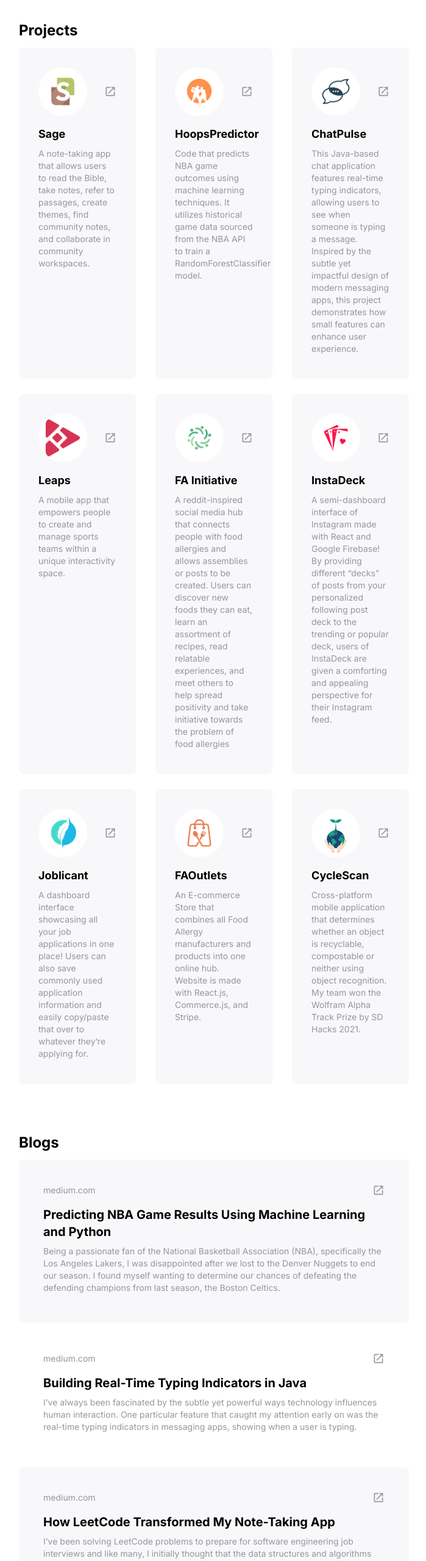
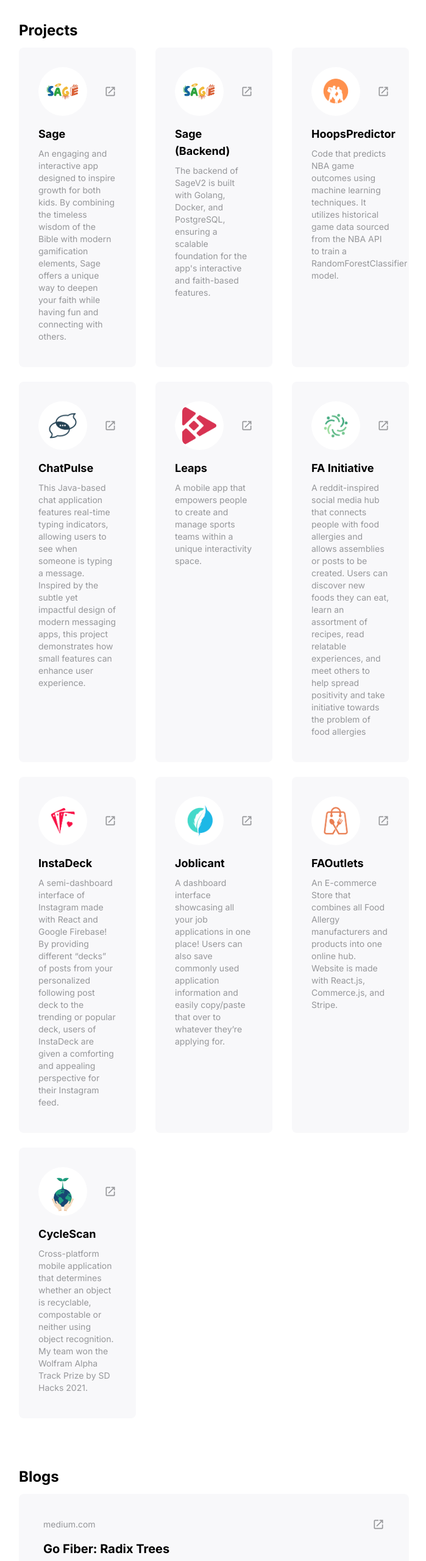
Before and after one commit to juliuscecilia33/PortfolioV3, a Next.js app: page / in a window 1280 px wide. Shown: the part 2420-4980 px from the top of the page at 61% size, without its empty margins (289-988 px from the left). Built offline with nearby package versions, Linux system fonts and the light colour scheme.

Commit message:
updated 12/12/24

```diff
--- a/src/app/containers/Projects.tsx
+++ b/src/app/containers/Projects.tsx
@@ -1,5 +1,5 @@
 import Leaps from "../../assets/LeapsLogo.png";
-import Sage from "../../assets/SageV2.png";
+import SageLogo from "../../assets/SageLogo.png";
 import Joblicant from "../../assets/Joblicant.png";
 import ChatPulse from "../../assets/ChatPulse.png";
 import FAInitiative from "../../assets/FAInitiative.png";
@@ -13,13 +13,18 @@ const Projects = () => {
   return (
     <>
       <Project
-        imageSrc={Sage}
+        imageSrc={SageLogo}
         imageAlt="Sage"
         projectName="Sage"
-        projectDescription="A note-taking app that allows users to read the Bible, take notes,
-            refer to passages, create themes, find community notes, and
-            collaborate in community workspaces."
-        projectLink="https://github.com/juliuscecilia33/Sage"
+        projectDescription="An engaging and interactive app designed to inspire growth for both kids. By combining the timeless wisdom of the Bible with modern gamification elements, Sage offers a unique way to deepen your faith while having fun and connecting with others."
+        projectLink="https://github.com/juliuscecilia33/sagev2-mobile"
+      />
+      <Project
+        imageSrc={SageLogo}
+        imageAlt="Sage"
+        projectName="Sage (Backend)"
+        projectDescription="The backend of SageV2 is built with Golang, Docker, and PostgreSQL, ensuring a scalable foundation for the app's interactive and faith-based features."
+        projectLink="https://github.com/juliuscecilia33/sagev2"
       />
       <Project
         imageSrc={HoopsPredictor}
--- a/src/app/page.tsx
+++ b/src/app/page.tsx
@@ -96,6 +96,30 @@ export default function Home() {
         Blogs
       </h2>
       <Blog
+        blogLink="https://medium.com/@juliuscecilia33/go-fiber-radix-trees-9a1befb873f2"
+        backgroundColor="F8F8FA"
+        blogTitle="Go Fiber: Radix Trees"
+        blogDescription="One of the coolest things I’ve learned about Go Fiber is how it uses a Radix Tree for routing."
+      />
+      <Blog
+        blogLink="https://medium.com/@juliuscecilia33/gorm-in-golang-transaction-management-callbacks-and-preloading-41a30a2498ab"
+        backgroundColor="FFFFFF"
+        blogTitle="GORM in Golang: Transaction Management, Callbacks, and Preloading"
+        blogDescription="I needed a reliable ORM to handle the database interactions."
+      />
+      <Blog
+        blogLink="https://medium.com/@juliuscecilia33/understanding-embeddings-with-pinecone-9f765b490387"
+        backgroundColor="F8F8FA"
+        blogTitle="Understanding Embeddings with Pinecone"
+        blogDescription="ecently, I took a deep dive into Pinecone (https://www.pinecone.io/), a vector database designed for high-dimensional data like embeddings."
+      />
+      <Blog
+        blogLink="https://medium.com/@juliuscecilia33/planning-out-the-architecture-of-my-educational-app-for-kids-f0444b021c47"
+        backgroundColor="FFFFFF"
+        blogTitle="Planning Out the Architecture of My Educational App for kids"
+        blogDescription="Here’s the tech: React Native for the mobile apps, Golang for the backend, PostgreSQL for the database, and Docker for containerization."
+      />
+      <Blog
         blogLink="https://medium.com/@juliuscecilia33/predicting-nba-game-results-using-machine-learning-and-python-6be209d6d165"
         backgroundColor="F8F8FA"
         blogTitle="Predicting NBA Game Results Using Machine Learning and Python"
@@ -112,18 +136,6 @@ export default function Home() {
         backgroundColor="F8F8FA"
         blogTitle="How LeetCode Transformed My Note-Taking App"
         blogDescription="I&rsquo;ve been solving LeetCode problems to prepare for software engineering job interviews and like many, I initially thought that the data structures and algorithms emphasized in these problems would rarely be encountered in real-life work and projects. However, my recent experience proved otherwise."
-      />
-      <Blog
-        blogLink="https://medium.com/@juliuscecilia33/picking-the-right-tech-stack-prisma-supabase-and-next-js-1ea3c17032c3"
-        backgroundColor="FFFFFF"
-        blogTitle="Picking the right tech stack: Prisma, Supabase, and Next.js"
-        blogDescription="As a developer, choosing the right tech stack for a project can be both exciting and daunting. After much research and experimentation, I settled on using Prisma, Supabase, and Next.js for my latest project, a note-taking app."
-      />
-      <Blog
-        blogLink="https://medium.com/@juliuscecilia33/embracing-kobe-bryants-work-ethic-in-software-engineering-db1aaa68453a"
-        backgroundColor="F8F8FA"
-        blogTitle="Embracing Kobe Bryant&rsquo;s Work Ethic in Software Engineering"
-        blogDescription="Kobe&rsquo;s relentless dedication to mastering the fundamentals of basketball is a philosophy I look to adopt in my own journey as a software engineer. Just as Kobe perfected his footwork and shooting form, I&rsquo;m committed to mastering the basics of programming."
       />
       <h2 id="Recommendations" className="mt-14 mb-3 text-2xl font-bold">
         Recommendations
```
Also changed, not shown: src/assets/SageLogo.png (added).
